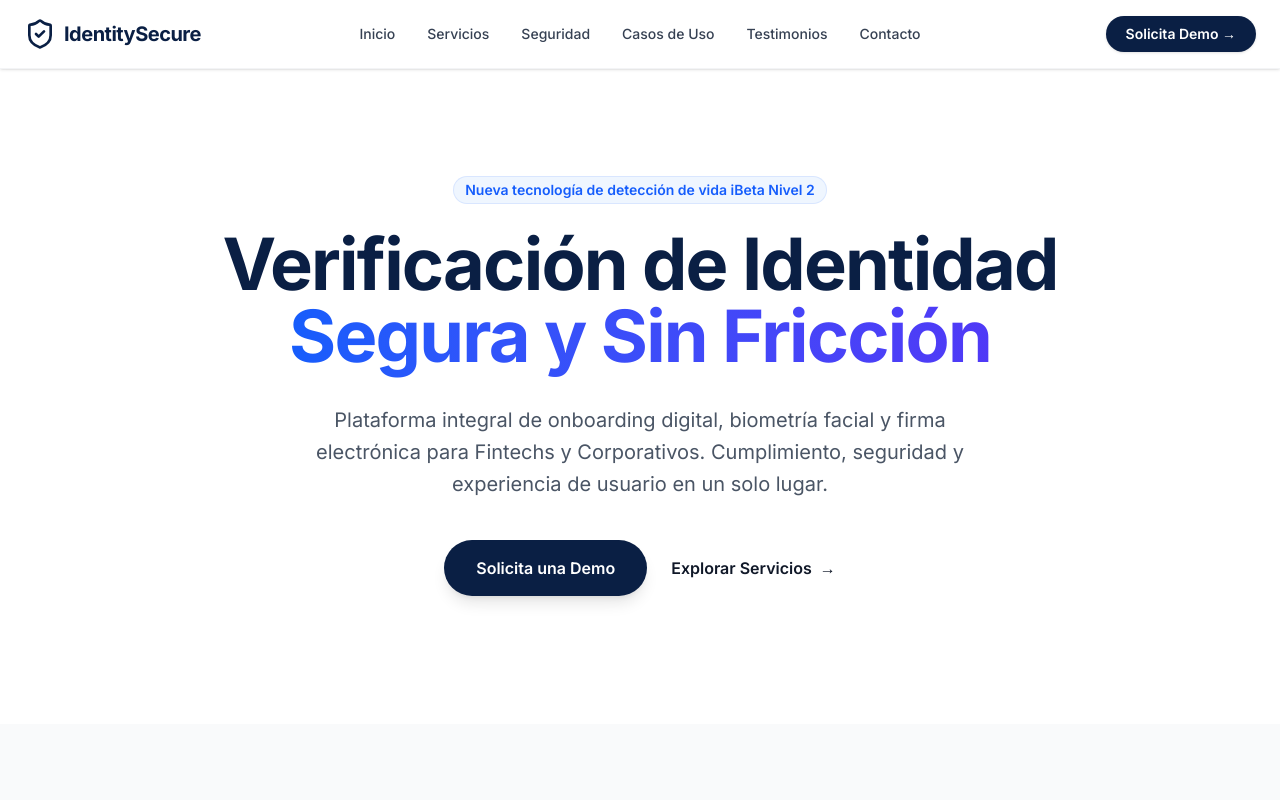
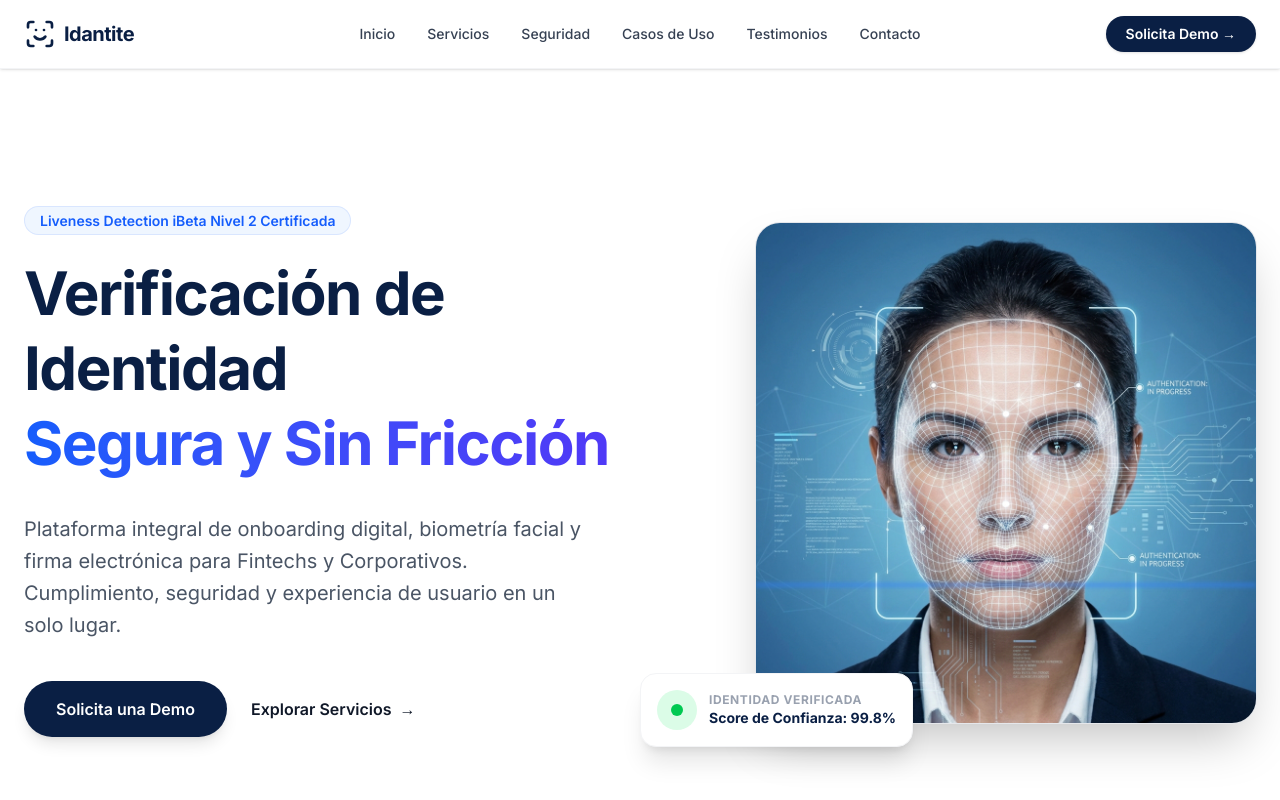
Before and after one commit to Jean007K/landingidantite, a Next.js app: page / in a window 1280 px wide. Shown: the top 800 px of the page. Built offline with nearby package versions, Linux system fonts and the light colour scheme.

Commit message:
Update branding to Idantite, redesign Hero with biometric image and scanning animation

```diff
--- a/src/app/casos/page.tsx
+++ b/src/app/casos/page.tsx
@@ -3,7 +3,7 @@ import { Building2, Smartphone, Briefcase, ChevronRight } from 'lucide-react';
 import Link from 'next/link';
 
 export const metadata: Metadata = {
-    title: 'Casos de Uso | IdentitySecure',
+    title: 'Casos de Uso | Idantite',
     description: 'Descubre cómo ayudamos a Fintechs, Telcos y Empresas de Servicios.',
 };
 
--- a/src/app/contacto/page.tsx
+++ b/src/app/contacto/page.tsx
@@ -1,7 +1,7 @@
 import { Metadata } from 'next';
 
 export const metadata: Metadata = {
-    title: 'Contacto | IdentitySecure',
+    title: 'Contacto | Idantite',
     description: 'Solicita una demo o contacta a nuestro equipo de ventas.',
 };
 
@@ -18,10 +18,10 @@ export default function ContactoPage() {
 
                         <div className="mt-10 space-y-4 text-base leading-7 text-gray-600">
                             <p>
-                                <strong className="text-gray-900">Ventas:</strong> ventas@identitysecure.com
+                                <strong className="text-gray-900">Ventas:</strong> ventas@idantite.com
                             </p>
                             <p>
-                                <strong className="text-gray-900">Soporte:</strong> soporte@identitysecure.com
+                                <strong className="text-gray-900">Soporte:</strong> soporte@idantite.com
                             </p>
                             <p>
                                 <strong className="text-gray-900">Teléfono:</strong> +56 2 2345 6789
--- a/src/app/layout.tsx
+++ b/src/app/layout.tsx
@@ -7,20 +7,20 @@ import Footer from '@/components/Footer';
 const inter = Inter({ subsets: ['latin'], variable: '--font-inter' });
 
 export const metadata: Metadata = {
-  metadataBase: new URL('https://identitysecure.com'),
-  title: 'IdentitySecure - Verificación de Identidad Digital y Firma Electrónica',
+  metadataBase: new URL('https://idantite.com'),
+  title: 'Idantite - Verificación de Identidad Digital y Firma Electrónica',
   description: 'Soluciones de verificación de identidad digital, biometría facial, firma de contratos y registro de asistencia para Fintechs y empresas.',
   openGraph: {
     type: 'website',
     locale: 'es_CL',
-    url: 'https://identitysecure.com',
-    siteName: 'IdentitySecure',
+    url: 'https://idantite.com',
+    siteName: 'Idantite',
     images: [
       {
         url: '/og-image.jpg',
         width: 1200,
         height: 630,
-        alt: 'IdentitySecure - Verificación Digital',
+        alt: 'Idantite - Verificación Digital',
       },
     ],
   },
--- a/src/app/privacy/page.tsx
+++ b/src/app/privacy/page.tsx
@@ -1,7 +1,7 @@
 import { Metadata } from 'next';
 
 export const metadata: Metadata = {
-    title: 'Política de Privacidad | IdentitySecure',
+    title: 'Política de Privacidad | Idantite',
     description: 'Cómo gestionamos y protegemos tus datos.',
 };
 
@@ -11,7 +11,7 @@ export default function PrivacyPage() {
             <div className="mx-auto max-w-3xl text-base leading-7 text-gray-700">
                 <h1 className="mt-2 text-3xl font-bold tracking-tight text-gray-900 sm:text-4xl text-center mb-10">Política de Privacidad</h1>
                 <p className="mt-6 text-lg leading-8">
-                    En IdentitySecure, nos tomamos muy en serio la privacidad de sus datos. Esta política describe cómo recopilamos, utilizamos y protegemos la información personal que usted nos proporciona.
+                    En Idantite, nos tomamos muy en serio la privacidad de sus datos. Esta política describe cómo recopilamos, utilizamos y protegemos la información personal que usted nos proporciona.
                 </p>
                 <div className="mt-10 max-w-2xl">
                     <h2 className="text-2xl font-bold tracking-tight text-gray-900">1. Recopilación de Información</h2>
--- a/src/app/seguridad/page.tsx
+++ b/src/app/seguridad/page.tsx
@@ -2,7 +2,7 @@ import { Metadata } from 'next';
 import { Shield, Lock, Eye, CheckCircle } from 'lucide-react';
 
 export const metadata: Metadata = {
-    title: 'Seguridad y Cumplimiento | IdentitySecure',
+    title: 'Seguridad y Cumplimiento | Idantite',
     description: 'Estándares de seguridad bancaria, certificaciones iBeta y cumplimiento GDPR.',
 };
 
--- a/src/app/servicios/page.tsx
+++ b/src/app/servicios/page.tsx
@@ -2,7 +2,7 @@ import { Metadata } from 'next';
 import { ScanFace, FileSignature, ShieldCheck, Users, Globe } from 'lucide-react';
 
 export const metadata: Metadata = {
-    title: 'Servicios de Verificación de Identidad | IdentitySecure',
+    title: 'Servicios de Verificación de Identidad | Idantite',
     description: 'Conoce nuestras soluciones de Biometría Facial, Firma Digital, KYC y Control de Asistencia.',
 };
 
--- a/src/app/sitemap.ts
+++ b/src/app/sitemap.ts
@@ -1,7 +1,7 @@
 import { MetadataRoute } from 'next'
 
 export default function sitemap(): MetadataRoute.Sitemap {
-    const baseUrl = 'https://identitysecure.com'
+    const baseUrl = 'https://idantite.com'
     return [
         {
             url: baseUrl,
--- a/src/app/testimonios/page.tsx
+++ b/src/app/testimonios/page.tsx
@@ -1,7 +1,7 @@
 import { Metadata } from 'next';
 
 export const metadata: Metadata = {
-    title: 'Testimonios | IdentitySecure',
+    title: 'Testimonios | Idantite',
     description: 'Lo que dicen nuestros clientes sobre nuestras soluciones de identidad.',
 };
 
@@ -25,7 +25,7 @@ const reviews = [
         company: "Servicios Digitales SA"
     },
     {
-        body: "Necesitábamos una solución de control de asistencia fiable para nuestros 500 empleados en terreno. IdentitySecure fue la solución perfecta.",
+        body: "Necesitábamos una solución de control de asistencia fiable para nuestros 500 empleados en terreno. Idantite fue la solución perfecta.",
         author: "Ana P.",
         role: "Gerente RRHH",
         company: "Constructora Global"
@@ -39,7 +39,7 @@ export default function TestimoniosPage() {
                 <div className="mx-auto max-w-2xl text-center">
                     <h2 className="text-3xl font-bold tracking-tight text-primary sm:text-4xl">Confían en nosotros</h2>
                     <p className="mt-2 text-lg leading-8 text-gray-600">
-                        Descubre por qué las empresas líderes eligen IdentitySecure para proteger a sus usuarios.
+                        Descubre por qué las empresas líderes eligen Idantite para proteger a sus usuarios.
                     </p>
                 </div>
                 <div className="mx-auto mt-16 flow-root max-w-2xl sm:mt-20 lg:mx-0 lg:max-w-none">
--- a/src/components/Footer.tsx
+++ b/src/components/Footer.tsx
@@ -1,5 +1,5 @@
 import Link from 'next/link';
-import { ShieldCheck, Linkedin, Twitter, Facebook, Instagram } from 'lucide-react';
+import { ScanFace, Linkedin, Twitter, Facebook, Instagram } from 'lucide-react';
 
 export default function Footer() {
     return (
@@ -9,8 +9,8 @@ export default function Footer() {
                 <div className="xl:grid xl:grid-cols-3 xl:gap-8">
                     <div className="space-y-8">
                         <Link href="/" className="flex items-center gap-2">
-                            <ShieldCheck className="h-8 w-8 text-primary" />
-                            <span className="text-xl font-bold text-primary tracking-tight">IdentitySecure</span>
+                            <ScanFace className="h-8 w-8 text-primary" />
+                            <span className="text-xl font-bold text-primary tracking-tight">Idantite</span>
                         </Link>
                         <p className="text-sm leading-6 text-gray-600">
                             Soluciones avanzadas de verificación de identidad y biometría para un mundo digital más seguro.
@@ -75,7 +75,7 @@ export default function Footer() {
                     </div>
                 </div>
                 <div className="mt-16 border-t border-gray-900/10 pt-8 sm:mt-20 lg:mt-24">
-                    <p className="text-xs leading-5 text-gray-500">&copy; {new Date().getFullYear()} IdentitySecure Inc. Todos los derechos reservados.</p>
+                    <p className="text-xs leading-5 text-gray-500">&copy; {new Date().getFullYear()} Idantite Inc. Todos los derechos reservados.</p>
                 </div>
             </div>
         </footer>
--- a/src/components/Header.tsx
+++ b/src/components/Header.tsx
@@ -2,7 +2,7 @@
 
 import React, { useState } from 'react';
 import Link from 'next/link';
-import { Menu, X, ShieldCheck } from 'lucide-react';
+import { Menu, X, ScanFace } from 'lucide-react';
 import { motion, AnimatePresence } from 'framer-motion';
 
 const navigation = [
@@ -23,8 +23,8 @@ export default function Header() {
         <div className="flex items-center justify-between">
           <div className="flex lg:flex-1">
             <Link href="/" className="-m-1.5 p-1.5 flex items-center gap-2">
-              <ShieldCheck className="h-8 w-8 text-primary" />
-              <span className="text-xl font-bold text-primary tracking-tight">IdentitySecure</span>
+              <ScanFace className="h-8 w-8 text-primary" />
+              <span className="text-xl font-bold text-primary tracking-tight">Idantite</span>
             </Link>
           </div>
           <div className="flex lg:hidden">
@@ -77,7 +77,7 @@ export default function Header() {
                 </Link>
               ))}
               <div className="mt-4 pt-4 border-t border-gray-100">
-                 <Link href="/contacto" onClick={() => setIsOpen(false)} className="w-full block text-center rounded-md bg-primary px-3 py-2.5 text-base font-semibold text-white shadow-sm hover:bg-opacity-90">
+                <Link href="/contacto" onClick={() => setIsOpen(false)} className="w-full block text-center rounded-md bg-primary px-3 py-2.5 text-base font-semibold text-white shadow-sm hover:bg-opacity-90">
                   Solicita Demo
                 </Link>
               </div>
--- a/src/components/Hero.tsx
+++ b/src/components/Hero.tsx
@@ -1,32 +1,34 @@
 'use client';
 import { motion } from 'framer-motion';
 import Link from 'next/link';
+import Image from 'next/image';
 
 export default function Hero() {
     return (
-        <section className="relative overflow-hidden bg-white pt-24 pb-32">
+        <section className="relative overflow-hidden bg-white pt-16 pb-24 lg:pt-32 lg:pb-40">
             <div className="container mx-auto px-6 relative z-10">
-                <div className="mx-auto max-w-4xl text-center">
+                <div className="grid grid-cols-1 lg:grid-cols-2 gap-12 items-center">
+                    {/* Left Column: Text Content */}
                     <motion.div
-                        initial={{ opacity: 0, y: 20 }}
-                        animate={{ opacity: 1, y: 0 }}
-                        transition={{ duration: 0.6 }}
+                        initial={{ opacity: 0, x: -30 }}
+                        animate={{ opacity: 1, x: 0 }}
+                        transition={{ duration: 0.8 }}
                     >
-                        <div className="mb-6 flex justify-center">
-                            <span className="rounded-full bg-blue-50 px-3 py-1 text-sm font-semibold text-blue-600 ring-1 ring-inset ring-blue-600/10">
-                                Nueva tecnología de detección de vida iBeta Nivel 2
+                        <div className="mb-6">
+                            <span className="rounded-full bg-blue-50 px-4 py-1.5 text-sm font-semibold text-blue-600 ring-1 ring-inset ring-blue-600/10">
+                                Liveness Detection iBeta Nivel 2 Certificada
                             </span>
                         </div>
-                        <h1 className="text-5xl font-bold tracking-tight text-primary sm:text-7xl mb-8">
+                        <h1 className="text-5xl font-bold tracking-tight text-primary sm:text-6xl mb-8 leading-tight">
                             Verificación de Identidad <br />
                             <span className="bg-clip-text text-transparent bg-gradient-to-r from-blue-600 to-indigo-600">
                                 Segura y Sin Fricción
                             </span>
                         </h1>
-                        <p className="mt-6 text-xl leading-8 text-gray-600 max-w-2xl mx-auto">
+                        <p className="mt-6 text-xl leading-8 text-gray-600 max-w-xl">
                             Plataforma integral de onboarding digital, biometría facial y firma electrónica para Fintechs y Corporativos. Cumplimiento, seguridad y experiencia de usuario en un solo lugar.
                         </p>
-                        <div className="mt-10 flex items-center justify-center gap-x-6">
+                        <div className="mt-10 flex flex-wrap items-center gap-6">
                             <Link
                                 href="/contacto"
                                 className="rounded-full bg-primary px-8 py-4 text-base font-semibold text-white shadow-lg hover:bg-opacity-90 hover:scale-105 transition-all duration-200"
@@ -38,13 +40,48 @@ export default function Hero() {
                             </Link>
                         </div>
                     </motion.div>
+
+                    {/* Right Column: Hero Image / Biometric Visualization */}
+                    <motion.div
+                        initial={{ opacity: 0, scale: 0.95 }}
+                        animate={{ opacity: 1, scale: 1 }}
+                        transition={{ duration: 0.8, delay: 0.2 }}
+                        className="relative flex justify-center lg:justify-end"
+                    >
+                        <div className="relative w-full max-w-[500px] aspect-square rounded-3xl overflow-hidden shadow-2xl ring-1 ring-gray-200">
+                            <Image
+                                src="/biometrics-hero.png"
+                                alt="Biometría Facial Idantite"
+                                fill
+                                className="object-cover"
+                                priority
+                            />
+                            {/* Decorative scanning line animation */}
+                            <motion.div
+                                animate={{ top: ['0%', '100%', '0%'] }}
+                                transition={{ duration: 4, repeat: Infinity, ease: "linear" }}
+                                className="absolute left-0 w-full h-1 bg-blue-500/50 blur-[2px] z-20"
+                            />
+                        </div>
+
+                        {/* Floating Badge */}
+                        <div className="absolute -bottom-6 -left-6 bg-white p-4 rounded-2xl shadow-xl border border-gray-100 hidden sm:flex items-center gap-3 z-30">
+                            <div className="h-10 w-10 rounded-full bg-green-100 flex items-center justify-center">
+                                <div className="h-3 w-3 rounded-full bg-green-500 animate-pulse" />
+                            </div>
+                            <div>
+                                <p className="text-xs font-bold text-gray-400 uppercase tracking-wider">Identidad Verificada</p>
+                                <p className="text-sm font-bold text-primary">Score de Confianza: 99.8%</p>
+                            </div>
+                        </div>
+                    </motion.div>
                 </div>
             </div>
 
             {/* Background Elements */}
-            <div className="absolute top-0 left-1/2 -z-10 -translate-x-1/2 transform-gpu blur-3xl opacity-30" aria-hidden="true">
+            <div className="absolute top-0 right-0 -z-10 translate-x-1/4 -translate-y-1/4 transform-gpu blur-3xl opacity-20" aria-hidden="true">
                 <div
-                    className="aspect-[1108/632] w-[69.25rem] bg-gradient-to-r from-[#80caff] to-[#4f46e5]"
+                    className="aspect-[1108/632] w-[60rem] bg-gradient-to-r from-blue-400 to-indigo-600"
                     style={{ clipPath: 'polygon(74.1% 44.1%, 100% 61.6%, 97.5% 26.9%, 85.5% 0.1%, 80.7% 2%, 72.5% 32.5%, 60.2% 62.4%, 52.4% 68.1%, 47.5% 58.3%, 45.2% 34.5%, 27.5% 76.7%, 0.1% 64.9%, 17.9% 100%, 27.6% 76.8%, 76.1% 97.7%, 74.1% 44.1%)' }}
                 />
             </div>
```
Also changed, not shown: public/biometrics-hero.png (added).
